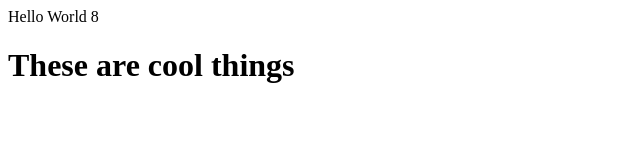
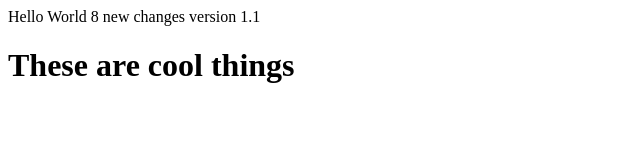
Before and after one commit to Injamam0221/GitLab2, a plain HTML site: page try1.html in a window 1280 px wide. Shown: the whole page, without its empty margins (0-640 px from the left). Drawn offline with Linux system fonts and the light colour scheme.

Commit message:
updated new version

```diff
--- a/try1.html
+++ b/try1.html
@@ -7,6 +7,7 @@
 </head>
 <body>
   Hello World 8
+new changes version 1.1
   <h1>These are cool things</h1>
 </body>
 </html>
```
